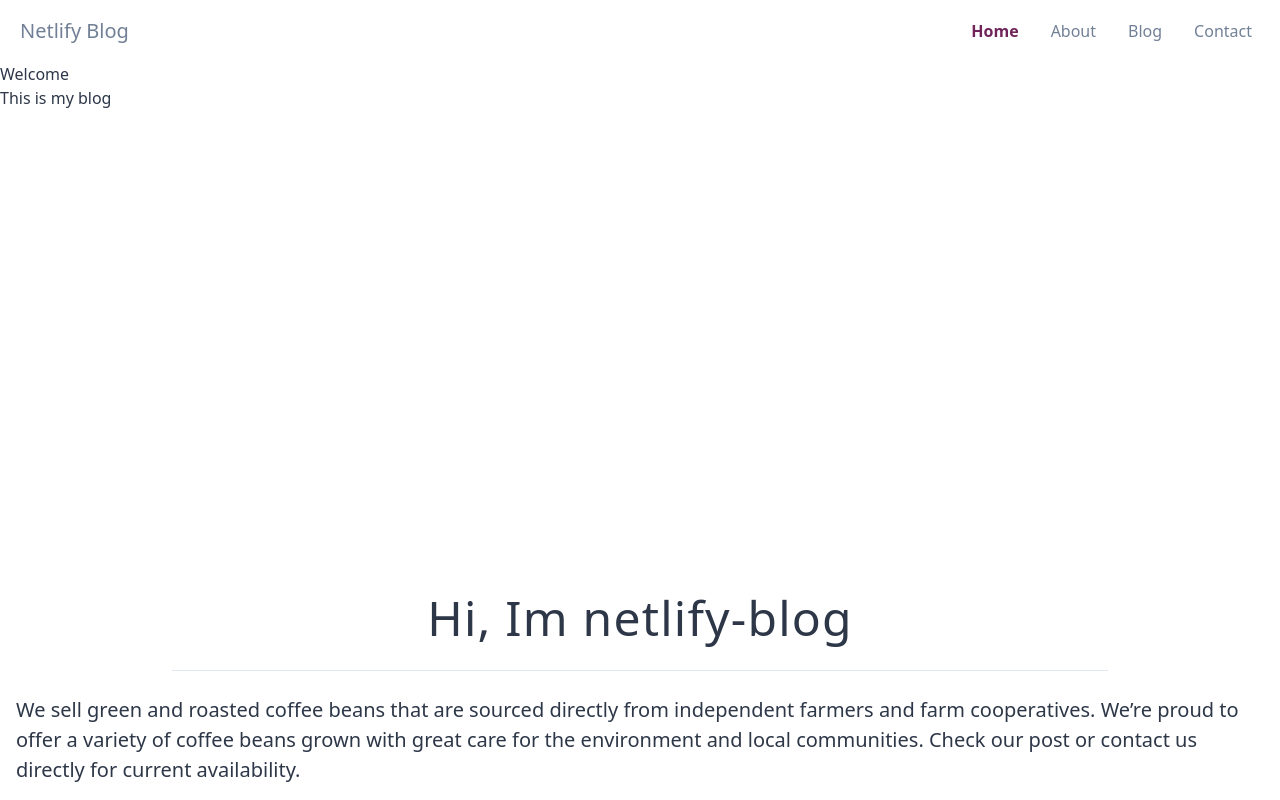
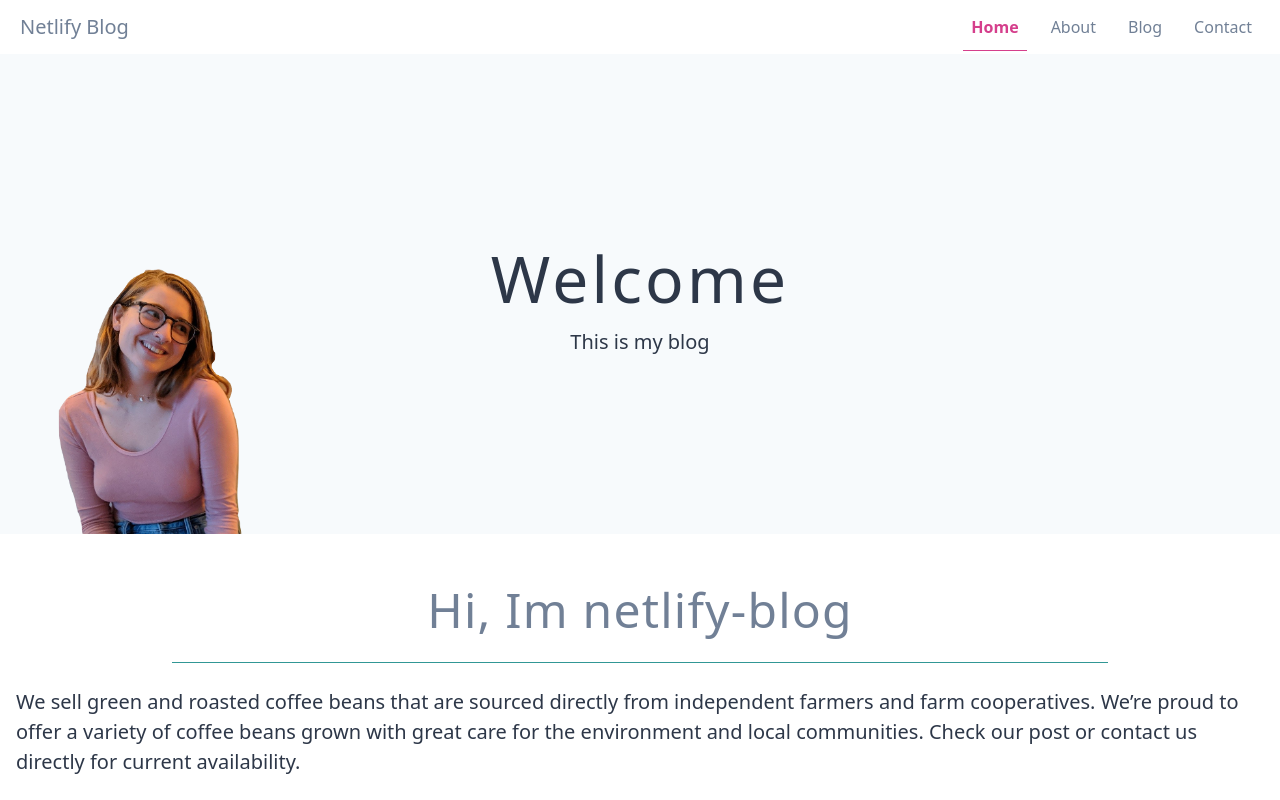
Before and after one commit to wbroberts/netlify-blog, a Gatsby site: page / in a window 1280 px wide. Shown: the top 800 px of the page. Built offline with nearby package versions, Linux system fonts and the light colour scheme; Gatsby itself is replaced by a stand-in of ours.

Commit message:
updated styling

```diff
--- a/src/components/header.js
+++ b/src/components/header.js
@@ -2,9 +2,9 @@ import { Link } from 'gatsby';
 import React from 'react';
 
 const Header = ({ siteTitle }) => (
-  <header className="bg-white py-4 font-sans">
+  <header className="bg-white font-sans">
     <div className="container m-auto flex justify-between items-center text-gray-600">
-      <h1 className="text-xl font-light">
+      <h1 className="text-xl font-light my-3">
         <Link to="/">{siteTitle}</Link>
       </h1>
 
@@ -12,8 +12,8 @@ const Header = ({ siteTitle }) => (
         <ul className="flex list-none">
           <li className="m-0 ml-4">
             <Link
-              className="p-2 w-8"
-              activeClassName="font-semibold text-pink-900"
+              className="p-2 w-8 py-3 border-pink-600"
+              activeClassName="font-semibold text-pink-600 border-b"
               to="/"
             >
               Home
@@ -21,8 +21,8 @@ const Header = ({ siteTitle }) => (
           </li>
           <li className="m-0 ml-4">
             <Link
-              className="p-2 w-8"
-              activeClassName="font-semibold text-pink-900"
+              className="p-2 w-8 py-3 border-pink-600"
+              activeClassName="font-semibold text-pink-600 border-b"
               to="/about"
             >
               About
@@ -30,8 +30,8 @@ const Header = ({ siteTitle }) => (
           </li>
           <li className="m-0 ml-4">
             <Link
-              className="p-2 w-8"
-              activeClassName="font-semibold text-pink-900"
+              className="p-2 w-8 py-3 border-pink-600"
+              activeClassName="font-semibold text-pink-600 border-b"
               to="/blog"
             >
               Blog
@@ -39,8 +39,8 @@ const Header = ({ siteTitle }) => (
           </li>
           <li className="m-0 ml-4">
             <Link
-              className="p-2 w-8"
-              activeClassName="font-semibold text-pink-900"
+              className="p-2 w-8 py-3 border-pink-600"
+              activeClassName="font-semibold text-pink-600 border-b"
               to="/contact"
             >
               Contact
--- a/src/pages/index.md
+++ b/src/pages/index.md
@@ -3,7 +3,7 @@ template: home
 slug: ''
 type: page
 title: Home
-featuredimage: /images/hero-home.png
+featuredimage: /images/maeve-home.png
 heading: Welcome
 subheading: This is my blog
 main:
--- a/src/templates/about.template.js
+++ b/src/templates/about.template.js
@@ -4,7 +4,7 @@ import { graphql } from 'gatsby';
 import SEO from '../components/seo';
 
 export const AboutTemplate = ({ title, html }) => (
-  <div>
+  <div className="container m-auto mb-10">
     <h1 className="mb-6 text-3xl font-bold">{title}</h1>
     <div
       dangerouslySetInnerHTML={{
--- a/src/templates/blog.template.js
+++ b/src/templates/blog.template.js
@@ -23,7 +23,7 @@ const BlogPage = ({ data }) => {
   return (
     <Layout>
       <SEO title={frontmatter.title}></SEO>
-      <div className="flex">
+      <div className="container m-auto flex">
         <div>
           <BlogTemplate title={frontmatter.title} html={html}></BlogTemplate>
           <BlogList></BlogList>
--- a/src/templates/home.template.js
+++ b/src/templates/home.template.js
@@ -6,20 +6,36 @@ import FeaturedList from '../components/featured-list';
 import { FontAwesomeIcon } from '@fortawesome/react-fontawesome';
 import { graphql, Link } from 'gatsby';
 
-export const HomePageTemplate = ({ heading, subheading, main, contact }) => {
+export const HomePageTemplate = ({
+  heading,
+  subheading,
+  main,
+  contact,
+  featuredimage,
+}) => {
   const { title, image, description } = main;
   const { buttontext, socialmedia } = contact;
 
   return (
     <div>
-      <div style={{ minHeight: '60vh' }}>
-        <h1>{heading}</h1>
-        <h3>{subheading}</h3>
+      <div
+        className="bg-gray-100 flex flex-col w-full justify-center items-center relative"
+        style={{ minHeight: '60vh' }}
+      >
+        <div className="z-10 text-center">
+          <h1 className="text-6xl tracking-wider font-thin">{heading}</h1>
+          <h3 className="text-xl font-light">{subheading}</h3>
+        </div>
+        <img
+          style={{ zIndex: '0', width: '200px', bottom: '0', left: '50px' }}
+          className="absolute"
+          src={featuredimage}
+        />
       </div>
 
       <section className="bg-white relative">
         <div className="container mx-auto px-4 flex flex-wrap h-full">
-          <div className="md:w-px-400 overflow-hidden relative py-10">
+          <div className="bg-teal-600 md:w-px-400 overflow-hidden relative py-10">
             <img
               className="absolute"
               style={{
@@ -32,15 +48,13 @@ export const HomePageTemplate = ({ heading, subheading, main, contact }) => {
             />
           </div>
           <div className="flex-1 flex flex-col justify-center items-center h-full py-10">
-            <h1 className="text-5xl tracking-wide text-grey-700 font-light">
+            <h1 className="text-5xl tracking-wide text-gray-600 font-thin">
               {title}
             </h1>
 
-            <div className="border-b border-green w-3/4 mt-4 mb-6" />
+            <div className="border-b border-teal-600 w-3/4 mt-4 mb-6" />
 
-            <p className="text-xl text-grey-600 leading-normal mb-8">
-              {description}
-            </p>
+            <p className="text-xl leading-normal mb-8">{description}</p>
 
             <Link to="/contact">
               <button className="btn bg-pink-500 px-8 py-2 mb-8 rounded-full text-white text-xl hover:bg-pink-400 outline-none focus:outline-none">
@@ -49,7 +63,7 @@ export const HomePageTemplate = ({ heading, subheading, main, contact }) => {
             </Link>
 
             <div className="flex items-center justify-center">
-              <div className="w-full text-2xl text-gray-600">
+              <div className="w-full text-2xl text-pink-300">
                 {socialmedia.map(acc => {
                   const classes = ['btn', 'no-underline', 'p-2', 'social'];
                   const withHover = [...classes, `hover-${acc.color}`];
@@ -70,9 +84,6 @@ export const HomePageTemplate = ({ heading, subheading, main, contact }) => {
           </div>
         </div>
       </section>
-      <section className="h-56 bg-teal-600">
-        <FeaturedList></FeaturedList>
-      </section>
     </div>
   );
 };
@@ -81,13 +92,14 @@ const HomePage = ({ data }) => {
   const { frontmatter: page } = data.markdownRemark;
 
   return (
-    <Layout hero={page.featuredimage ? page.featuredimage : null}>
+    <Layout>
       <SEO title={page.title}></SEO>
       <HomePageTemplate
         heading={page.heading}
         subheading={page.subheading}
         main={page.main}
         contact={page.contact}
+        featuredimage={page.featuredimage}
       ></HomePageTemplate>
     </Layout>
   );
```
